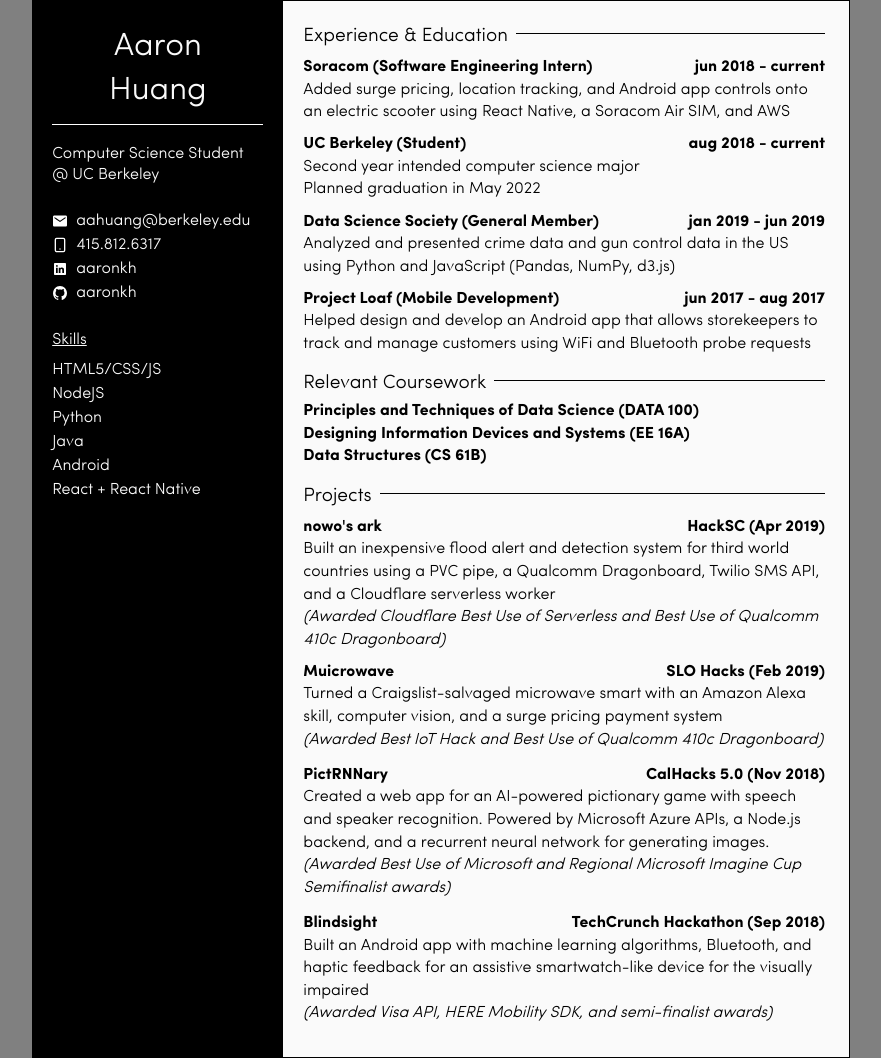
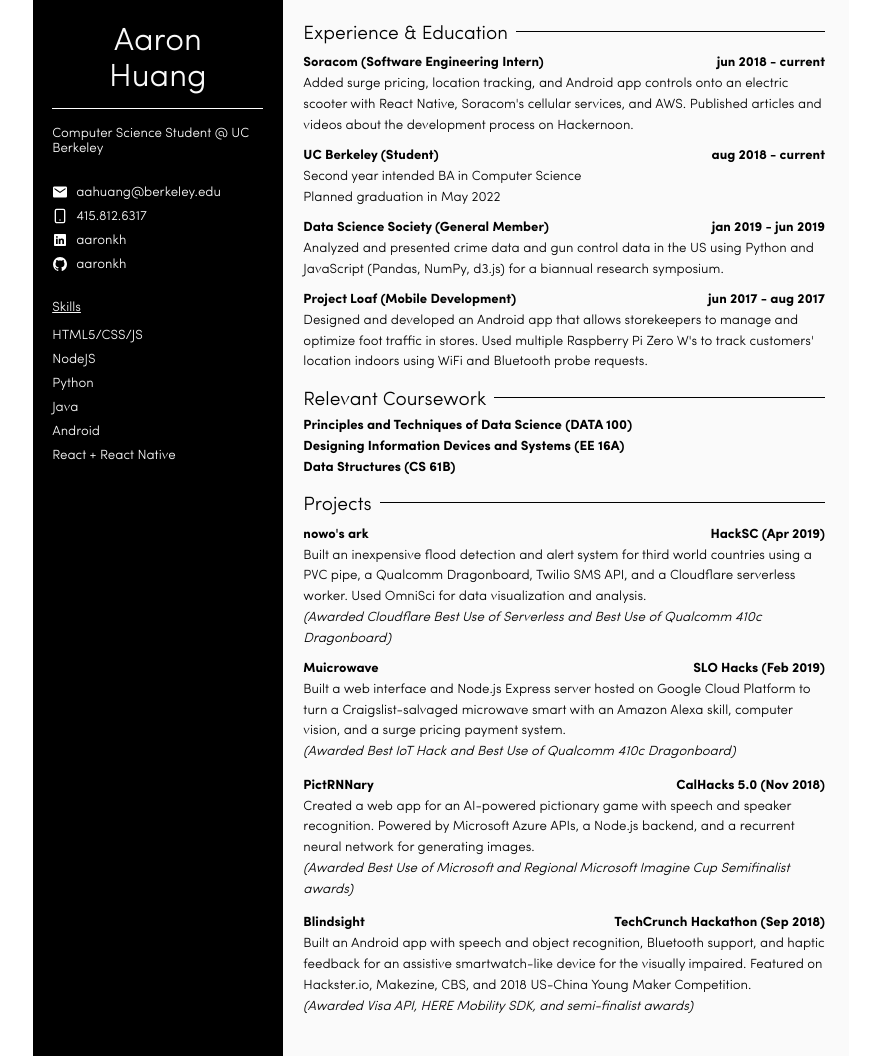
Before and after one commit to aaronkh/resume, a website: page index.pug in a window 1280 px wide. Shown: the whole page, without its empty margins (199-1080 px from the left). Drawn offline with nearby package versions, Linux system fonts and the light colour scheme; files that its build step writes are made by us from their sources.

Commit message:
update 11.09.2019

```diff
--- a/index.pug
+++ b/index.pug
@@ -21,10 +21,12 @@
         src: url('/sofialight.ttf');
       }
       body {
-        background: grey;
+        background: white;
         font-family: "sofia", Helvetica, sans-serif;
         margin: 0;
+        font-size: 13.3px;
         padding: 0;
+        line-height: 1.13;
       }
       #sidebar {
         background: black;
@@ -73,11 +75,11 @@
       }
       #main {
         flex-grow: 1;
-        background: #FAFAFA;
+        background: #fafafa;
         padding: 1.3rem;
         padding-right: 1.5rem;
         display: flex;
-        line-height: 1.41rem;
+        line-height: 1.3rem;
         flex-direction: column;
       }
       .project {
@@ -113,7 +115,6 @@
         display: flex;
         width: 8.5in;
         height: 11in;
-        border: 1px solid black;
         margin: 0 auto
       }
       img {
@@ -121,7 +122,8 @@
         transform: translateY(25%);
         margin-right: 8px;
         -webkit-filter: invert(100%); /* safari 6.0 - 9.0 */
-        filter: invert(100%)
+        filter: invert(100%);
+        background: white;
       }
       .card * {
         display: inline
@@ -188,12 +190,13 @@
               .e-date jun 2018 - current
             .e-description
               | Added surge pricing, location tracking, and Android app controls
-              | onto an electric scooter using React Native, a Soracom Air SIM, and AWS
+              | onto an electric scooter with React Native, Soracom's cellular services, and AWS.
+              | Published articles and videos about the development process on Hackernoon.
             .e-head
               .e-title UC Berkeley (Student)
               .e-date aug 2018 - current
             .e-description
-              | Second year intended computer science major
+              | Second year intended BA in Computer Science
               br
               | Planned graduation in May 2022
             .e-head
@@ -201,13 +204,15 @@
               .e-date jan 2019 - jun 2019
             .e-description
               | Analyzed and presented crime data and gun control data in the US using
-              | Python and JavaScript (Pandas, NumPy, d3.js)
+              | Python and JavaScript (Pandas, NumPy, d3.js) for a biannual research
+              | symposium.
             .e-head
               .e-title Project Loaf (Mobile Development)
               .e-date jun 2017 - aug 2017
             .e-description
-              | Helped design and develop an Android app that allows storekeepers
-              | to track and manage customers using WiFi and Bluetooth probe requests
+              | Designed and developed an Android app that allows storekeepers
+              | to manage and optimize foot traffic in stores. Used multiple Raspberry Pi Zero W's to track customers'
+              | location indoors using WiFi and Bluetooth probe requests.
         #cards.section
           .section-header
             .title Relevant Coursework
@@ -231,8 +236,9 @@
               .project-name nowo's ark
               .project-date HackSC (Apr 2019)
             .project-desc
-              | Built an inexpensive flood alert and detection system for third world countries
-              | using a PVC pipe, a Qualcomm Dragonboard, Twilio SMS API, and a Cloudflare serverless worker
+              | Built an inexpensive flood detection and alert system for third world countries
+              | using a PVC pipe, a Qualcomm Dragonboard, Twilio SMS API, and a Cloudflare serverless worker.
+              | Used OmniSci for data visualization and analysis.
               br
               em (Awarded Cloudflare Best Use of Serverless and Best Use of Qualcomm 410c Dragonboard)
             .project
@@ -240,8 +246,9 @@
                 .project-name Muicrowave
                 .project-date SLO Hacks (Feb 2019)
               .project-desc
-                | Turned a Craigslist-salvaged microwave smart with
-                | an Amazon Alexa skill, computer vision, and a surge pricing payment system
+                | Built a web interface and Node.js Express server hosted on Google Cloud Platform to
+                | turn a Craigslist-salvaged microwave smart with
+                | an Amazon Alexa skill, computer vision, and a surge pricing payment system.
                 br
                 em (Awarded Best IoT Hack and Best Use of Qualcomm 410c Dragonboard)
             .project
@@ -259,7 +266,9 @@
                 .project-name Blindsight
                 .project-date TechCrunch Hackathon (Sep 2018)
               .project-desc
-                | Built an Android app with machine learning algorithms, Bluetooth, and haptic feedback
-                | for an assistive smartwatch-like device for the visually impaired
+                | Built an Android app with speech and object recognition,
+                | Bluetooth support, and haptic feedback
+                | for an assistive smartwatch-like device for the visually impaired. Featured on Hackster.io,
+                | Makezine, CBS, and 2018 US-China Young Maker Competition.
                 br
                 em (Awarded Visa API, HERE Mobility SDK, and semi-finalist awards)
```
Also changed, not shown: docs/index.html.
